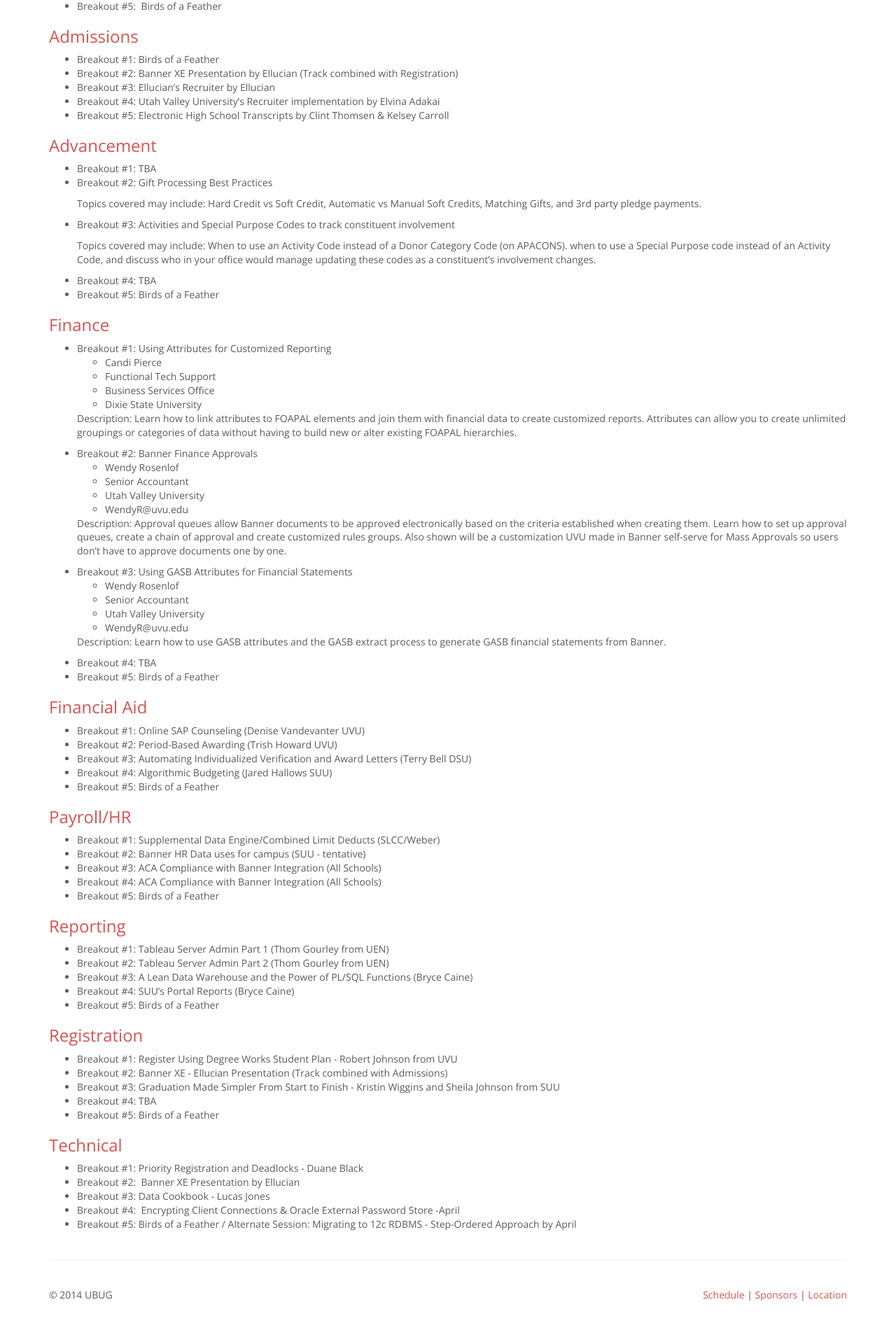
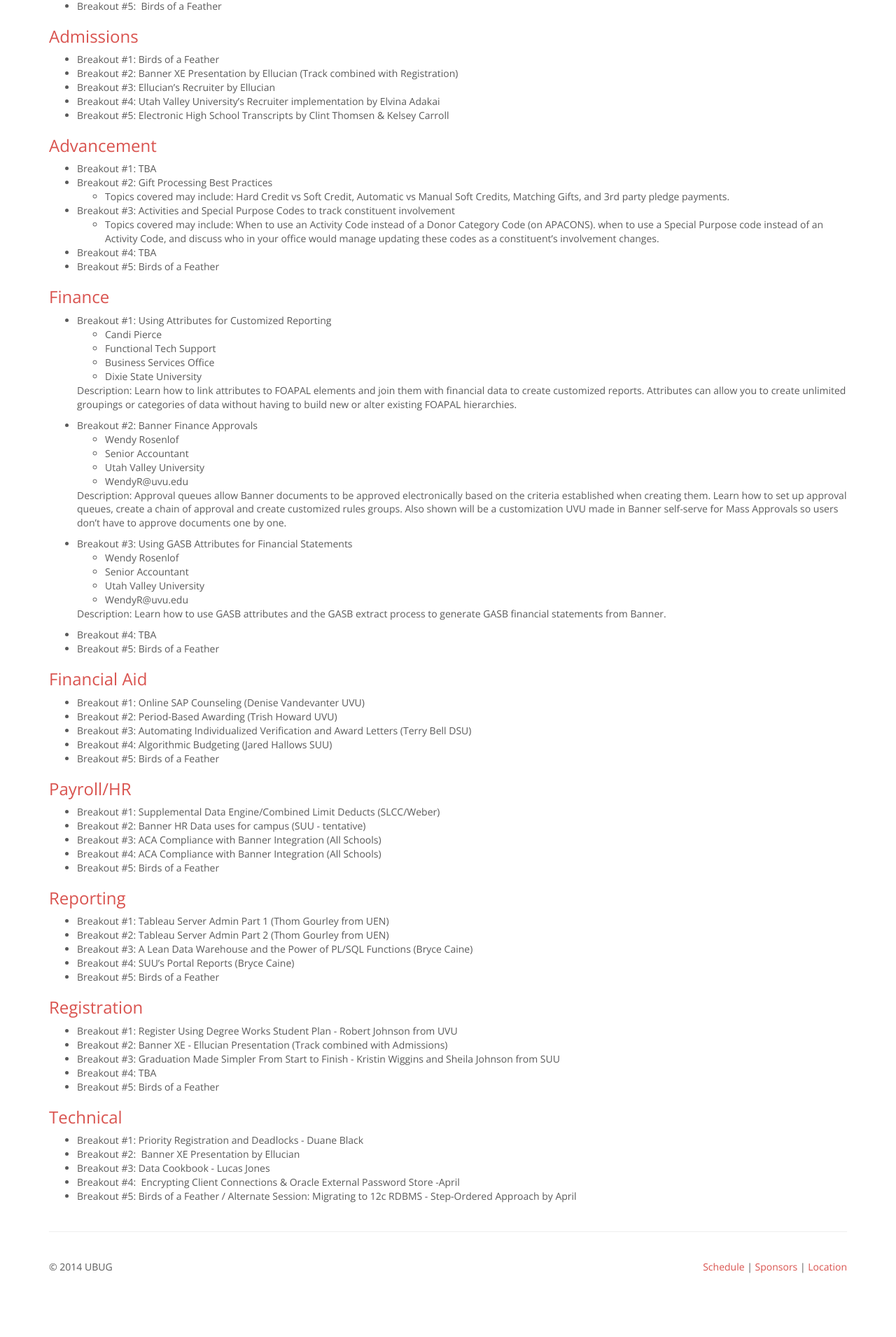
Before and after one commit to ubug/ubug.github.io, a Jekyll site: the page built from schedule/index.md, in a window 1280 px wide. Shown: the part 1171-3081 px from the top of the page at 70% size. Built offline with Jekyll 4.4.1, drawn with Linux system fonts in a browser that asks for light colours; nearby versions of some CDN libraries; Markdown is read by kramdown in place of the engine named in the settings; after the commit the page ends 3041 px from its top, so only the background shows below that.

```diff
--- a/schedule/index.md
+++ b/schedule/index.md
@@ -46,11 +46,9 @@ title: Schedule
 
 * Breakout #1: TBA
 * Breakout #2: Gift Processing Best Practices
-
-    Topics covered may include: Hard Credit vs Soft Credit, Automatic vs Manual Soft Credits, Matching Gifts, and 3rd party pledge payments.
+  * Topics covered may include: Hard Credit vs Soft Credit, Automatic vs Manual Soft Credits, Matching Gifts, and 3rd party pledge payments.
 * Breakout #3: Activities and Special Purpose Codes to track constituent involvement
-
-    Topics covered may include: When to use an Activity Code instead of a Donor Category Code (on APACONS). when to use a Special Purpose code instead of an Activity Code, and discuss who in your office would manage updating these codes as a constituent's involvement changes.
+  * Topics covered may include: When to use an Activity Code instead of a Donor Category Code (on APACONS). when to use a Special Purpose code instead of an Activity Code, and discuss who in your office would manage updating these codes as a constituent's involvement changes.
 * Breakout #4: TBA
 * Breakout #5: Birds of a Feather
 
```
